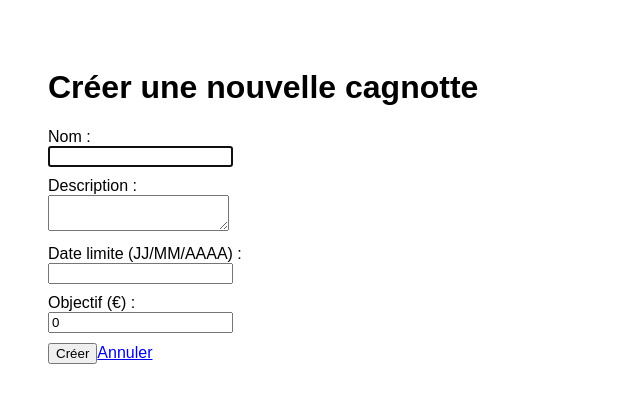
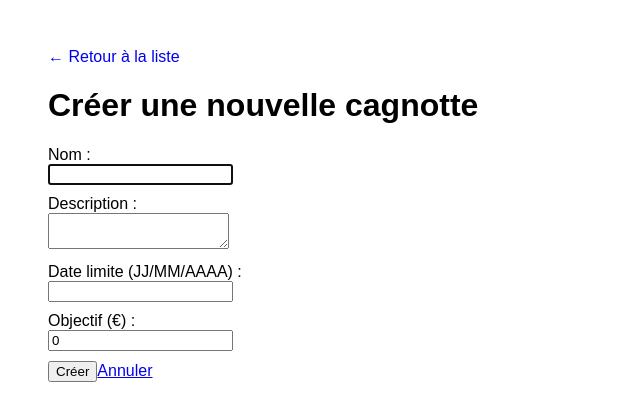
Before and after one commit to ValentinoLambert/td5_web_av, a Vue app: page /cagnottes/new in a window 1280 px wide. Shown: the top 420 px of the page, without its empty margins (0-640 px from the left). Built offline with nearby package versions, Linux system fonts and the light colour scheme; no server answers.

Commit message:
bouton retour

```diff
--- a/src/plugins/tools.js
+++ b/src/plugins/tools.js
@@ -15,11 +15,11 @@ export default {
         formatAmount(amount) {
           const value = Number(amount)
           if (Number.isNaN(value)) return ''
-          return value.toLocaleString('fr-FR', { minimumFractionDigits: 2, maximumFractionDigits: 2 }) + ' EUR'
+          return value.toLocaleString('fr-FR', { minimumFractionDigits: 2, maximumFractionDigits: 2 }) + ' €'
         },
         cutText(text, maxLength = options.textMaxLength) {
           if (text.length <= maxLength) return text
-          return text.substring(0, maxLength) + '...'
+          return text.substring(0, maxLength) + '…'
         }
       }
     })
--- a/src/views/CagnotteDetail.vue
+++ b/src/views/CagnotteDetail.vue
@@ -4,6 +4,13 @@
     <div v-else-if="error">ERREUR : {{ error }}</div>
 
     <div v-else>
+      <!-- Bouton retour -->
+      <div style="margin-bottom: 15px;">
+        <router-link to="/" style="text-decoration: none;">
+          ← Retour à la liste
+        </router-link>
+      </div>
+
       <!-- Header -->
       <header class="cagnotte-header">
         <h1>{{ cagnotte.name }}</h1>
--- a/src/views/CagnotteEdit.vue
+++ b/src/views/CagnotteEdit.vue
@@ -1,5 +1,11 @@
 <template>
   <div class="cagnotte-edit">
+    <div style="margin-bottom: 15px;">
+      <router-link to="/" style="text-decoration: none;">
+        ← Retour à la liste
+      </router-link>
+    </div>
+
     <h1>Éditer la cagnotte</h1>
 
     <div v-if="loading">Chargement...</div>
--- a/src/views/CagnottesNew.vue
+++ b/src/views/CagnottesNew.vue
@@ -1,5 +1,11 @@
 <template>
   <div>
+    <div style="margin-bottom: 15px;">
+      <router-link to="/" style="text-decoration: none;">
+        ← Retour à la liste
+      </router-link>
+    </div>
+
     <h1>Créer une nouvelle cagnotte</h1>
 
     <form @submit.prevent="createCagnotte">
@@ -63,7 +69,7 @@ export default {
         if (err.response && err.response.data && err.response.data.message) {
           this.error = err.response.data.message
         } else {
-          this.error = 'Une erreur est survenue lors de la création de la cagnotte'
+          this.error = 'Une erreur'
         }
       }
     }
```
